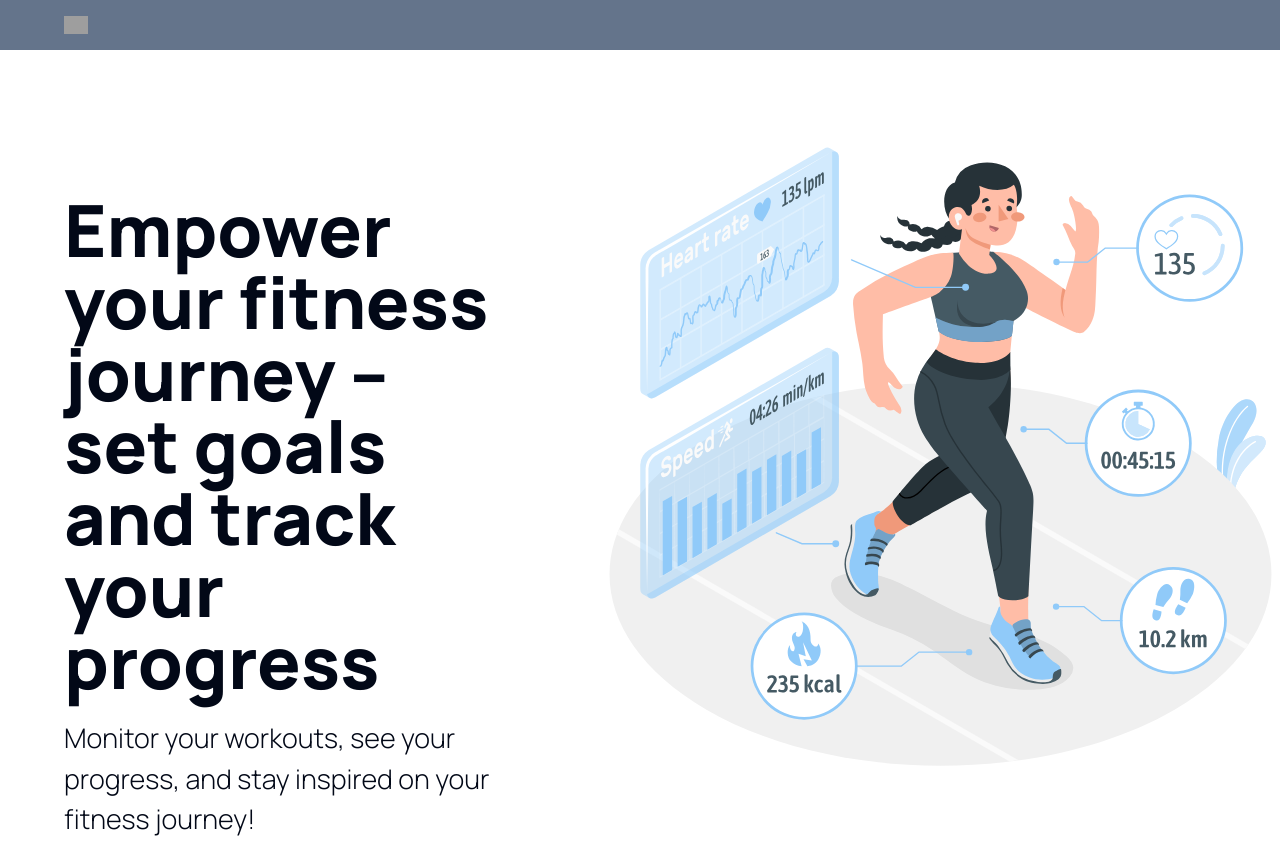
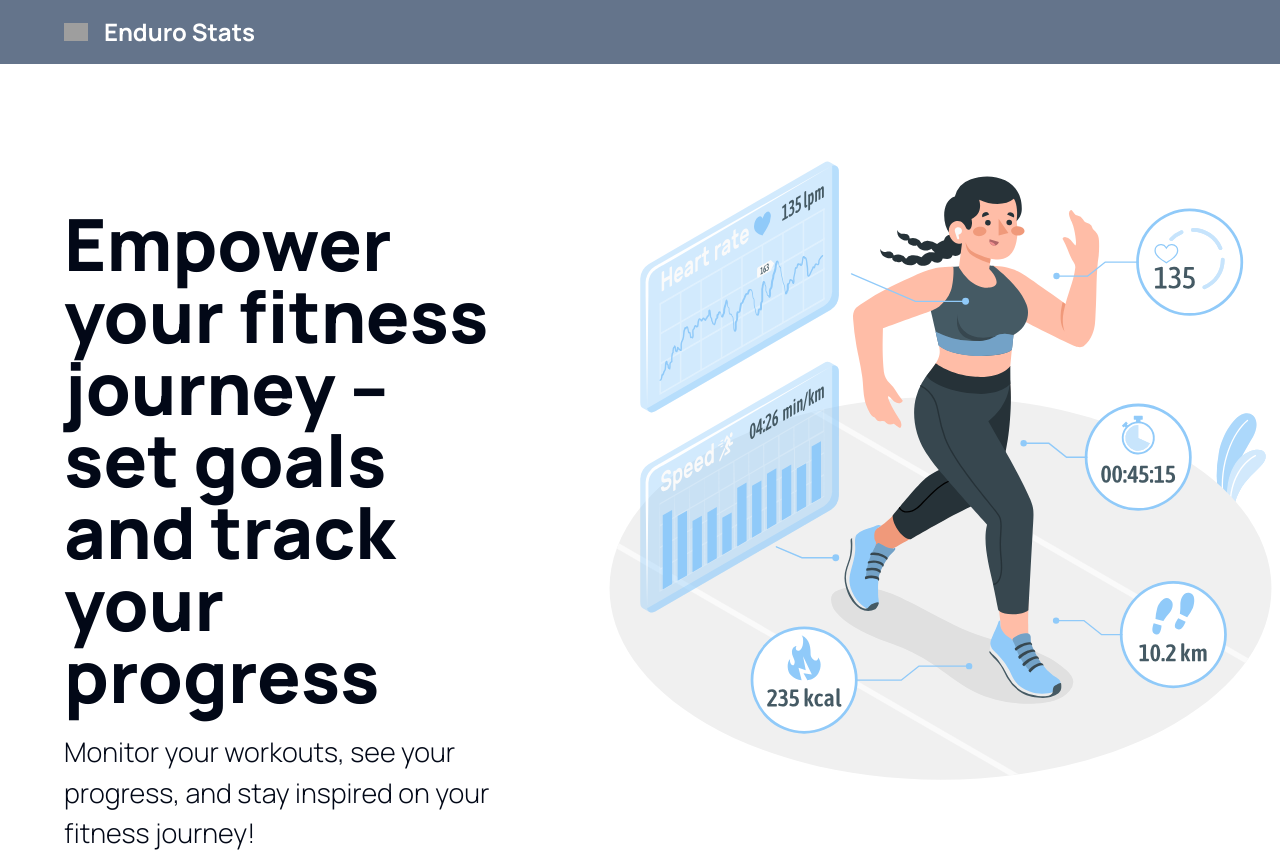
Before and after one commit to karltiama/junestravaapp, a Next.js app: page / in a window 1280 px wide. Shown: the top 852 px of the page. Built offline with nearby package versions, Linux system fonts and the light colour scheme; no server answers; grey boxes are pictures that could not be loaded.

Commit message:
refactor: add logo to header

```diff
--- a/src/components/site-header.tsx
+++ b/src/components/site-header.tsx
@@ -5,8 +5,9 @@ import { Button } from "./ui/button";
 export function SiteHeader() {
 	return (
 		<header className="w-full bg-slate-500 z-10">
-			<nav className="max-w-[1400px] mx-auto flex items-center sm:px-16 px-4 py-4">
-				<Link href="/" className="flex justify-center items-center">
+			<nav className="max-w-[1400px] mx-auto flex items-center justify-between sm:px-16 px-4 py-4">
+				<div className="flex items-center">
+					<Link href="/" className="flex justify-center items-center mr-4">
 						<Image
 							src="/person-running-solid.svg"
 							alt="Running Logo"
@@ -15,6 +16,8 @@ export function SiteHeader() {
 							className="object-contain"
 						/>
 					</Link>
+					<h1 className="text-2xl font-bold text-white">Enduro Stats</h1>
+				</div>
 				{/* <Button variant="default">Sign in</Button> */}
 			</nav>
 		</header>
```
Lines whose indentation alone changed are shown as unchanged.
